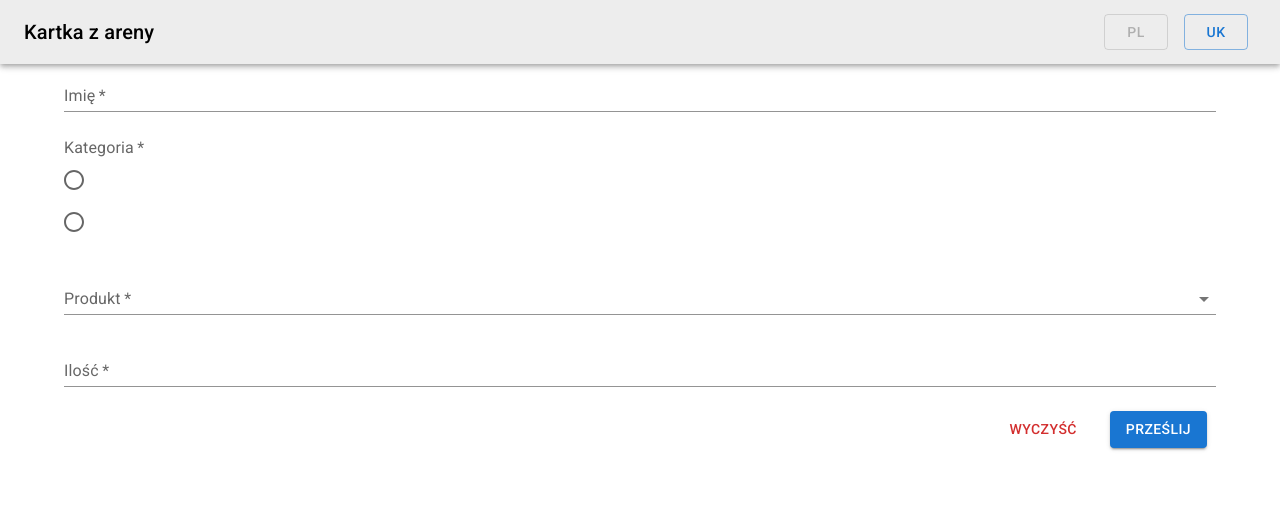
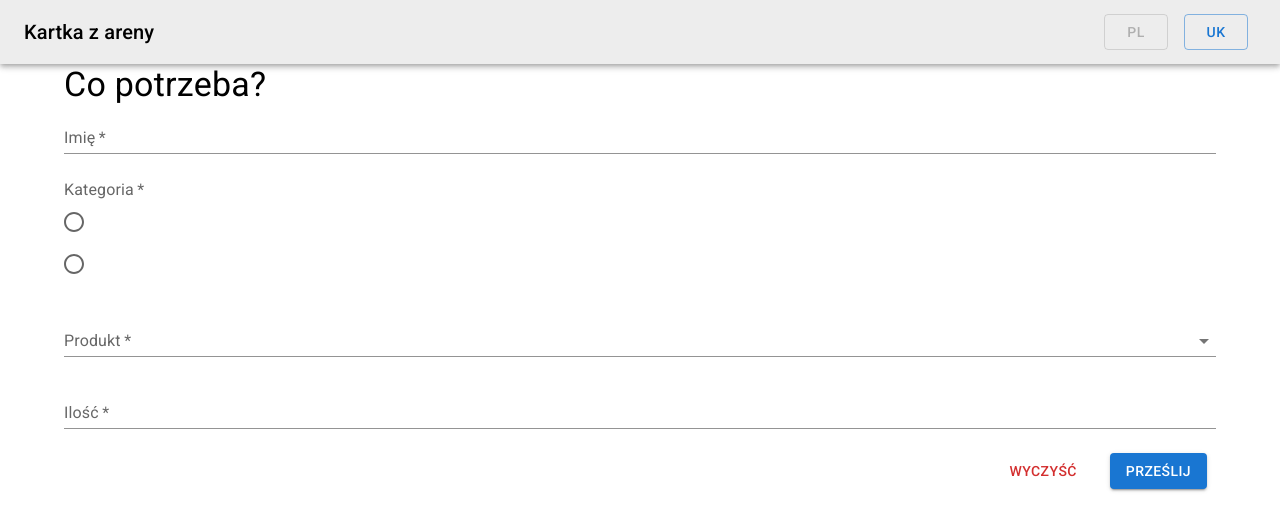
Before and after one commit to dawid-tomczak/helping-ukraine-form, a React (Create React App) app: page / in a window 1280 px wide. Shown: the top 530 px of the page. Built offline with nearby package versions, Linux system fonts and the light colour scheme.

Commit message:
added header

```diff
--- a/src/App.tsx
+++ b/src/App.tsx
@@ -2,7 +2,7 @@ import React from 'react';
 import './App.css';
 import Header from './modules/shared/Header/Header';
 import ContentWrapper from './modules/shared/ContentWrapper/ContentWrapper';
-import { ProductFormManager } from './modules/ProductForm/ProductFormManager';
+import { NeedFormManager } from './modules/NeedForm/NeedFormManager';
 import { NeedsContextProvider } from './contexts/NeedsContext';
 
 function App() {
@@ -11,7 +11,7 @@ function App() {
       <Header />
       <ContentWrapper>
         <NeedsContextProvider>
-          <ProductFormManager />
+          <NeedFormManager />
         </NeedsContextProvider>
       </ContentWrapper>
     </>
--- a/src/modules/ProductForm/ProductFormManager.tsx
+++ b/src/modules/NeedForm/NeedFormManager.tsx
@@ -1,3 +1,4 @@
+import { Typography } from '@mui/material';
 import React, {
   ReactElement,
   useCallback,
@@ -6,13 +7,12 @@ import React, {
   useState,
 } from 'react';
 import { Category } from '../../@types/helpers/Category';
-import { Need } from '../../@types/helpers/Need';
 import { Product } from '../../@types/helpers/Product';
 import { NeedsContext } from '../../contexts/NeedsContext';
 import { getCategories, getProducts } from '../../helpers/ProductsAPI';
 import Form from './Form/Form';
 
-export const ProductFormManager = (): ReactElement => {
+export const NeedFormManager = (): ReactElement => {
   const [categories, setCategories] = useState<Category[]>([]);
   const [products, setProducts] = useState<Product[]>([]);
 
@@ -34,6 +34,11 @@ export const ProductFormManager = (): ReactElement => {
   }, []);
 
   return (
-    <Form onSubmit={addNeed} categories={categories} products={products} />
+    <section>
+      <Typography variant='h4' component='h1'>
+        Co potrzeba?
+      </Typography>
+      <Form onSubmit={addNeed} categories={categories} products={products} />
+    </section>
   );
 };
```
Also changed, not shown: src/modules/NeedForm/Form/Form.tsx (renamed from src/modules/ProductForm/Form/Form.tsx).
